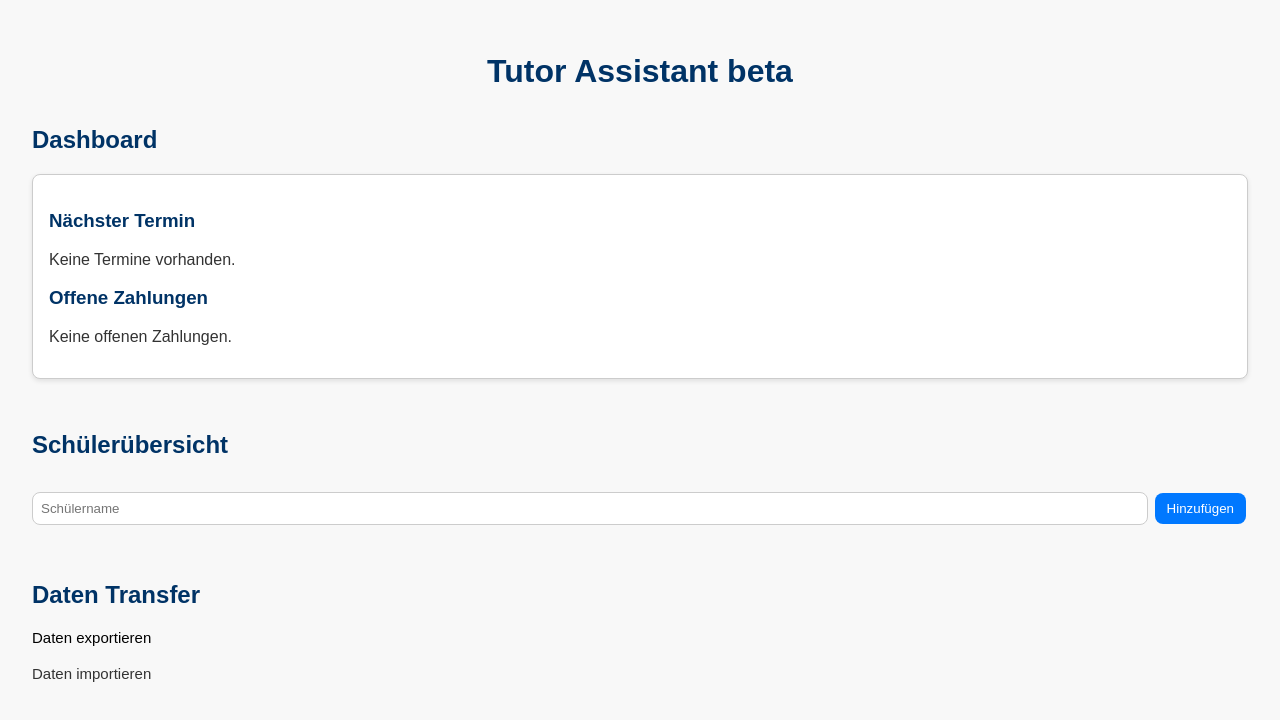
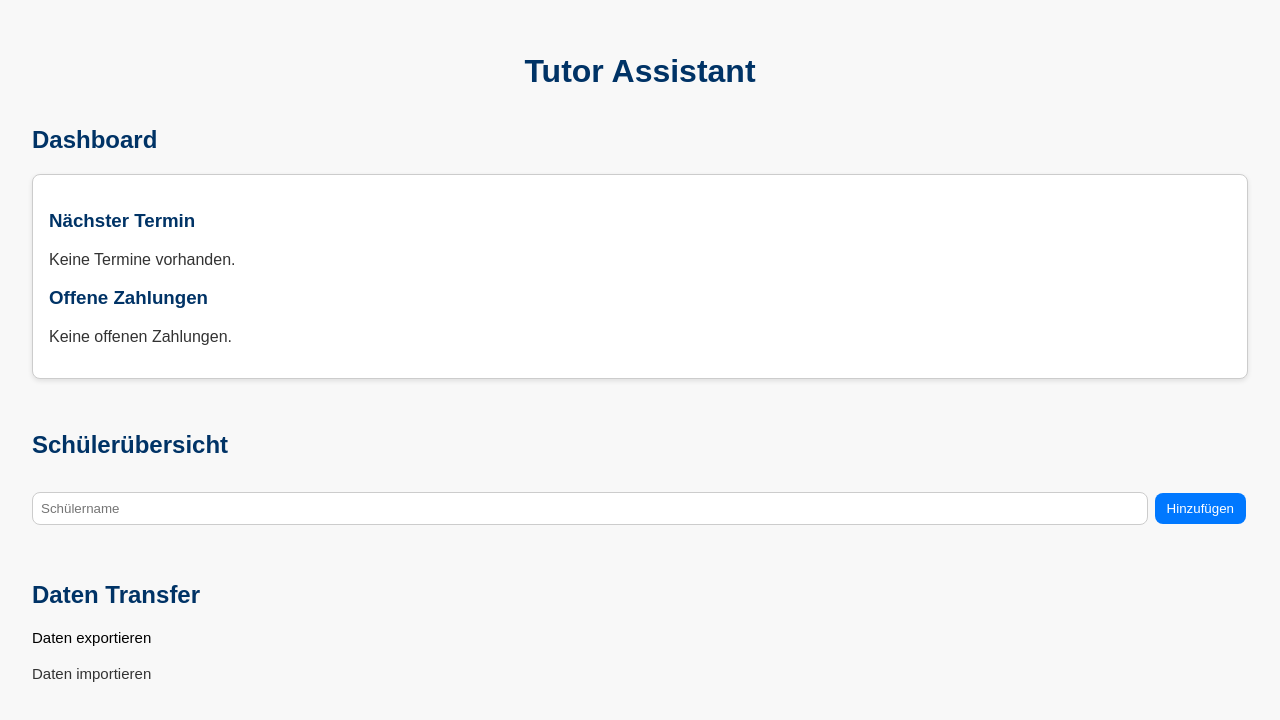
Before and after one commit to rr-utilities/tutor-assistant, a plain HTML site: page index.html in a window 1280 px wide. Drawn offline with Linux system fonts and the light colour scheme.

Commit message:
beta test

```diff
--- a/index.html
+++ b/index.html
@@ -15,7 +15,7 @@
 </head>
 
 <body>
-    <h1>Tutor Assistant beta</h1>
+    <h1>Tutor Assistant</h1>
 
     <h2>Dashboard</h2>
 
```
